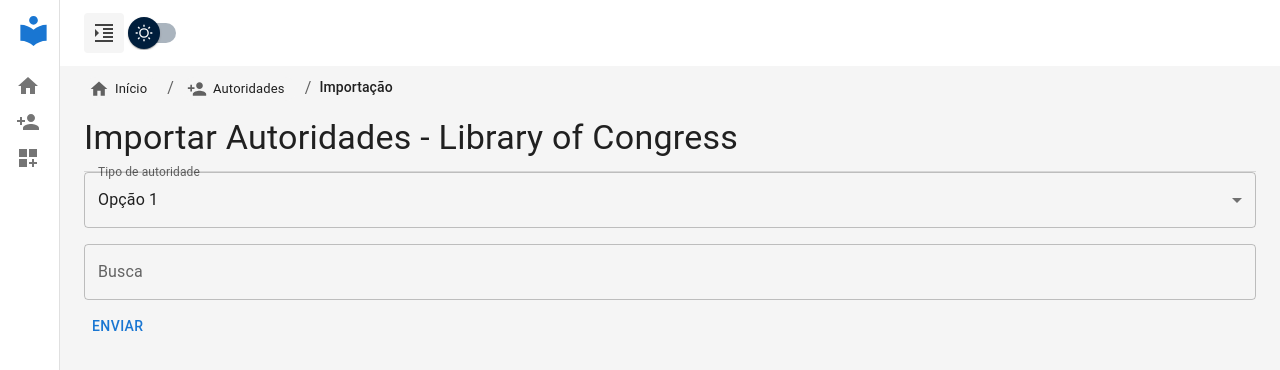
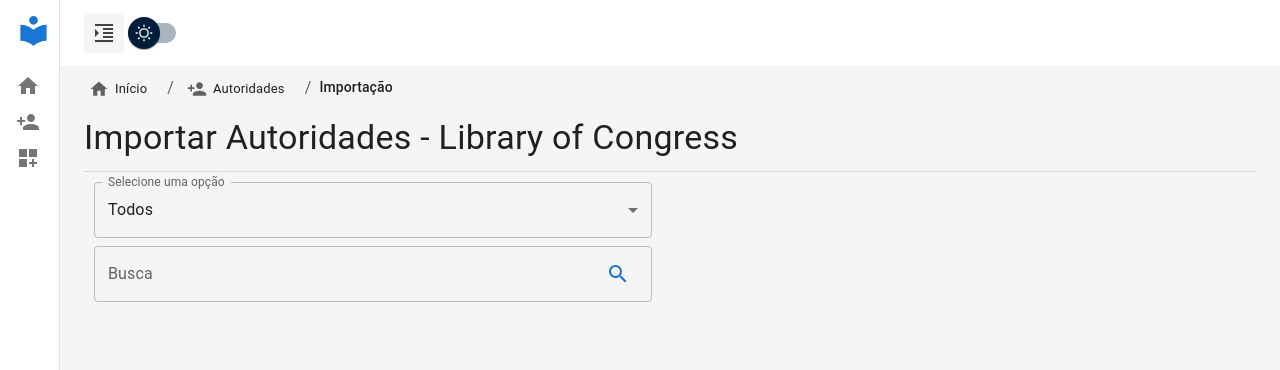
Before and after one commit to inacioigne/bibliokeia-ui, a Next.js app: page /admin/authority/importation in a window 1280 px wide. Shown: the top 370 px of the page. Built offline with nearby package versions, Linux system fonts and the light colour scheme.

Commit message:
08/08/2023

```diff
--- a/package.json
+++ b/package.json
@@ -16,6 +16,7 @@
     "@types/node": "20.4.6",
     "@types/react": "18.2.18",
     "@types/react-dom": "18.2.7",
+    "axios": "^1.4.0",
     "eslint": "8.46.0",
     "eslint-config-next": "13.4.12",
     "next": "13.4.12",
--- a/src/app/admin/authority/importation/page.tsx
+++ b/src/app/admin/authority/importation/page.tsx
@@ -10,11 +10,17 @@
   InputLabel,
   Select,
   MenuItem,
-  Button,
+  Grid,
+  InputAdornment,
+  IconButton,
+  List,
+  ListItem,
+  ListItemButton,
+  ListItemText,
 } from "@mui/material";
 
 // MUI Icons
-import { PersonAdd, Home } from "@mui/icons-material/";
+import { PersonAdd, Home, Search } from "@mui/icons-material/";
 
 // react-hook-form
 import { useForm, Controller, SubmitHandler } from "react-hook-form";
@@ -25,6 +31,7 @@
 
 // BiblioKeia Services
 import { loc } from "src/services/loc";
+import { useState } from "react";
 
 const previousPaths = [
   {
@@ -39,18 +46,48 @@
   },
 ];
 
-interface IFormInput {
-  firstName: string;
-  lastName: string;
-  iceCreamType: { label: string; value: string };
+export default function Authority() {
+  const { control, handleSubmit } = useForm();
+  const [type, setType] = useState("all");
+  const [search, setSearch] = useState("");
+  const [hits, setHits] = useState([]);
+
+  const getData = (search, type) => {
+    let params = {
+      q: `${search}`,
+      count: 10,
+    };
+
+    if (type != "all") {
+      params["rdftype"] = type;
     }
+    if (search) {
+      loc
+        .get("authorities/names/suggest2/", {
+          params: params,
+        })
+        .then((response) => {
+          console.log(response.data.hits);
+          setHits(response.data.hits);
+        })
+        .catch(function (error) {
+          console.log("ERROOO!!", error);
+        });
+    } else {
+      setHits([]);
+      console.log("SEM BUSCHA");
+    }
+  };
 
-export default function Authority() {
-  const { register, handleSubmit, control } = useForm();
+  const handleChangeType = (event: SelectChangeEvent) => {
+    setType(event.target.value as string);
+    getData(search, event.target.value);
+  };
 
-  const onSubmit = (data) => {
-    console.log(data);
-  };
+  // const onSubmit = (data) => {
+  //   // console.log(data.search);
+  //   getData(data.search, "type");
+  // };
 
   return (
     <Container maxWidth="xl">
@@ -61,53 +98,75 @@
         Importar Autoridades - Library of Congress
       </Typography>
       <Divider />
-      <Box>
-        <form onSubmit={handleSubmit(onSubmit)}>
+      <Grid container spacing={2}>
+        <Grid item xs={6}>
+          <form>
+            <Box
+              sx={{
+                m: "10px",
+                display: "flex",
+                flexDirection: "column",
+                gap: "8px",
+              }}
+            >
               <FormControl fullWidth>
-            <InputLabel>Tipo de autoridade</InputLabel>
-            <Select {...register("option")} defaultValue="option1" control={control}>
-              <MenuItem value="option1">Opção 1</MenuItem>
-              <MenuItem value="option2">Opção 2</MenuItem>
-              <MenuItem value="option3">Opção 3</MenuItem>
+                <InputLabel id="demo-simple-select-label">
+                  Selecione uma opção
+                </InputLabel>
+                <Select
+                  labelId="demo-simple-select-label"
+                  id="demo-simple-select"
+                  value={type}
+                  label="Selecione uma opção"
+                  onChange={handleChangeType}
+                >
+                  <MenuItem value="all">Todos</MenuItem>
+                  <MenuItem value="PersonalNames">Nome Pessoal</MenuItem>
+                  <MenuItem value="CorporateName">Nome Corporativo</MenuItem>
+                  <MenuItem value="Title">Título</MenuItem>
+                  <MenuItem value="CorporateName">Nome Geográfico</MenuItem>
+                  <MenuItem value="Conference">Evento</MenuItem>
                 </Select>
               </FormControl>
               <TextField
-        {...register('textInput')}
                 label="Busca"
                 variant="outlined"
-        margin="normal"
+                value={search}
                 fullWidth
+                onChange={(e) => {
+                  setSearch(e.target.value);
+                  getData(e.target.value, type);
+                }}
+                InputProps={{
+                  endAdornment: (
+                    <InputAdornment position="end">
+                      <IconButton
+                        color="primary"
+                        aria-label="Search"
+                        type="submit"
+                      >
+                        <Search />
+                      </IconButton>
+                    </InputAdornment>
+                  ),
+                }}
               />
-          <Button type="submit">Enviar</Button>
+            </Box>
           </form>
-        {/* <form onSubmit={handleSubmit(onSubmit)}>
-      <Controller
-        name="iceCreamType"
-        control={control}
-        render={({ field }) => (
-          <Select
-          {...field}
-          // labelId="demo-simple-select-label"
-          // id="demo-simple-select"
-          // value={age}
-          label="Age"
-          // onChange={handleChange}
-        >
-          <MenuItem key={1} //value={10}
-          >Ten</MenuItem>
-          <MenuItem key={2} //value={20}
-          >Twenty</MenuItem>
-          <MenuItem key={3} //value={30}
-          >Thirty</MenuItem>
-        </Select>
-        )}
-      />
-       <input type="submit" />
 
-      </form> */}
-
-        {/* <TextField id="outlined-basic" label="Outlined" variant="outlined" /> */}
-      </Box>
+          <nav aria-label="secondary mailbox folders">
+            <List>
+              {hits?.map((hit, index) => (
+                <ListItem disablePadding key={index}>
+                  <ListItemButton>
+                    <ListItemText primary={hit.aLabel} secondary={hit.uri} />
+                  </ListItemButton>
+                </ListItem>
+              ))}
+            </List>
+          </nav>
+        </Grid>
+      </Grid>
     </Container>
   );
 }
--- a/src/app/admin/layout.jsx
+++ b/src/app/admin/layout.jsx
@@ -1,7 +1,6 @@
 "use client";
 // MUI Components
 import { Box } from "@mui/material/";
-// import { grey } from "@mui/material/colors";
 
 // BiblioKeia Components
 import NavBar from "../../components/nav/navBar";
--- a/src/app/page.tsx
+++ b/src/app/page.tsx
@@ -1,4 +1,4 @@
-import Image from 'next/image'
+// import Image from 'next/image'
 import styles from './page.module.css'
 
 export default function Home() {
--- a/src/app/providers.jsx
+++ b/src/app/providers.jsx
@@ -43,8 +43,15 @@
 
   return (
     <>
-      <LinearProgress sx={ progress ? { //position: "absolute",
-      zIndex: 2000 } : { display: "none" }  } />
+      <LinearProgress
+        sx={
+          progress
+            ? {
+                zIndex: 2000,
+              }
+            : { display: "none" }
+        }
+      />
       <Snackbar open={openSnack} autoHideDuration={6000} onClose={handleSnack}>
         <Alert
           onClose={handleSnack}
--- a/src/services/loc.js
+++ b/src/services/loc.js
@@ -10,4 +10,4 @@
     return api;
   }
 
-export const ApiLoc = search()
+export const loc = search()
```
Also changed, not shown: 1 other file (tests, documents, lock files or other folders). Lines whose indentation alone changed are shown as unchanged.
